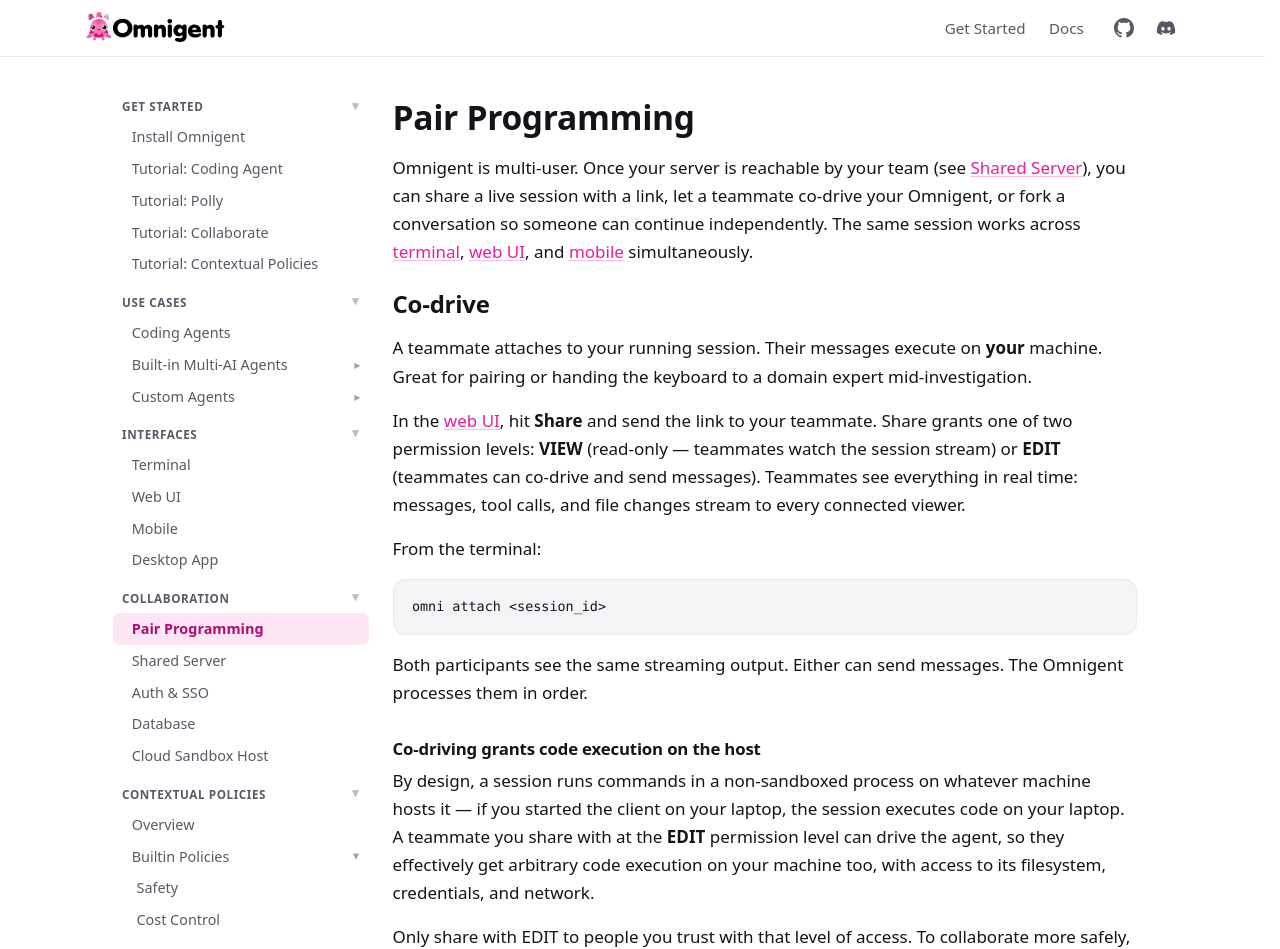
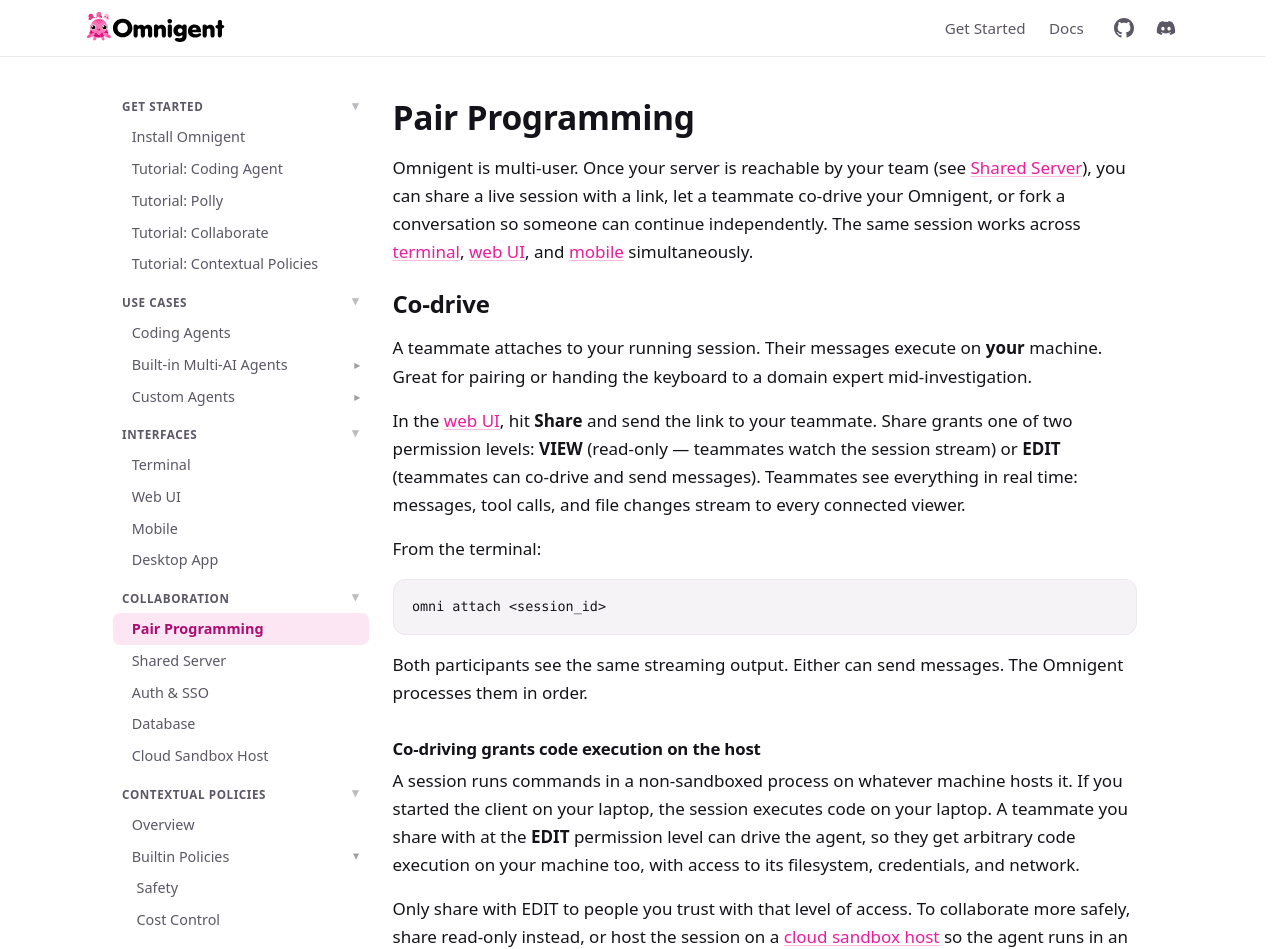
Before and after one commit to omnigent-ai/omnigent-site, a Next.js app: page /docs/collaborate in a window 1280 px wide. Shown: the top 949 px of the page. Built offline with nearby package versions, Linux system fonts and the light colour scheme.

Commit message:
Humanizer pass: drop em-dash and filler in code-exec H3

```diff
--- a/app/docs/collaborate/page.js
+++ b/app/docs/collaborate/page.js
@@ -45,11 +45,11 @@ export default function Page() {
       <h3 id="code-execution-risk">Co-driving grants code execution on the host</h3>
 
       <p>
-        By design, a session runs commands in a non-sandboxed process on whatever machine hosts it
-        &mdash; if you started the client on your laptop, the session executes code on your laptop. A
-        teammate you share with at the <strong>EDIT</strong> permission level can drive the agent, so
-        they effectively get arbitrary code execution on your machine too, with access to its
-        filesystem, credentials, and network.
+        A session runs commands in a non-sandboxed process on whatever machine hosts it. If you
+        started the client on your laptop, the session executes code on your laptop. A teammate you
+        share with at the <strong>EDIT</strong> permission level can drive the agent, so they get
+        arbitrary code execution on your machine too, with access to its filesystem, credentials, and
+        network.
       </p>
       <p>
         Only share with EDIT to people you trust with that level of access. To collaborate more
```
